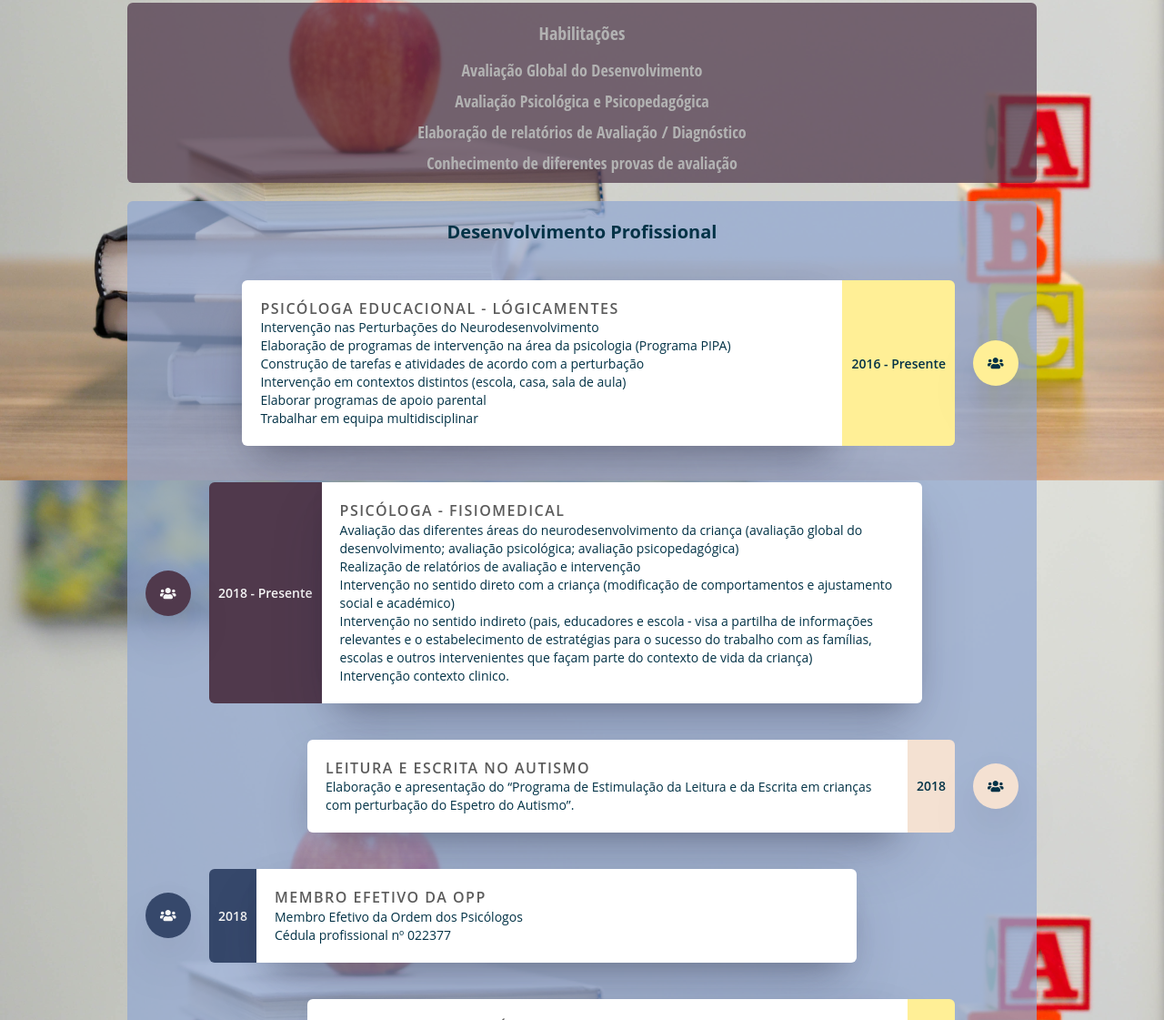
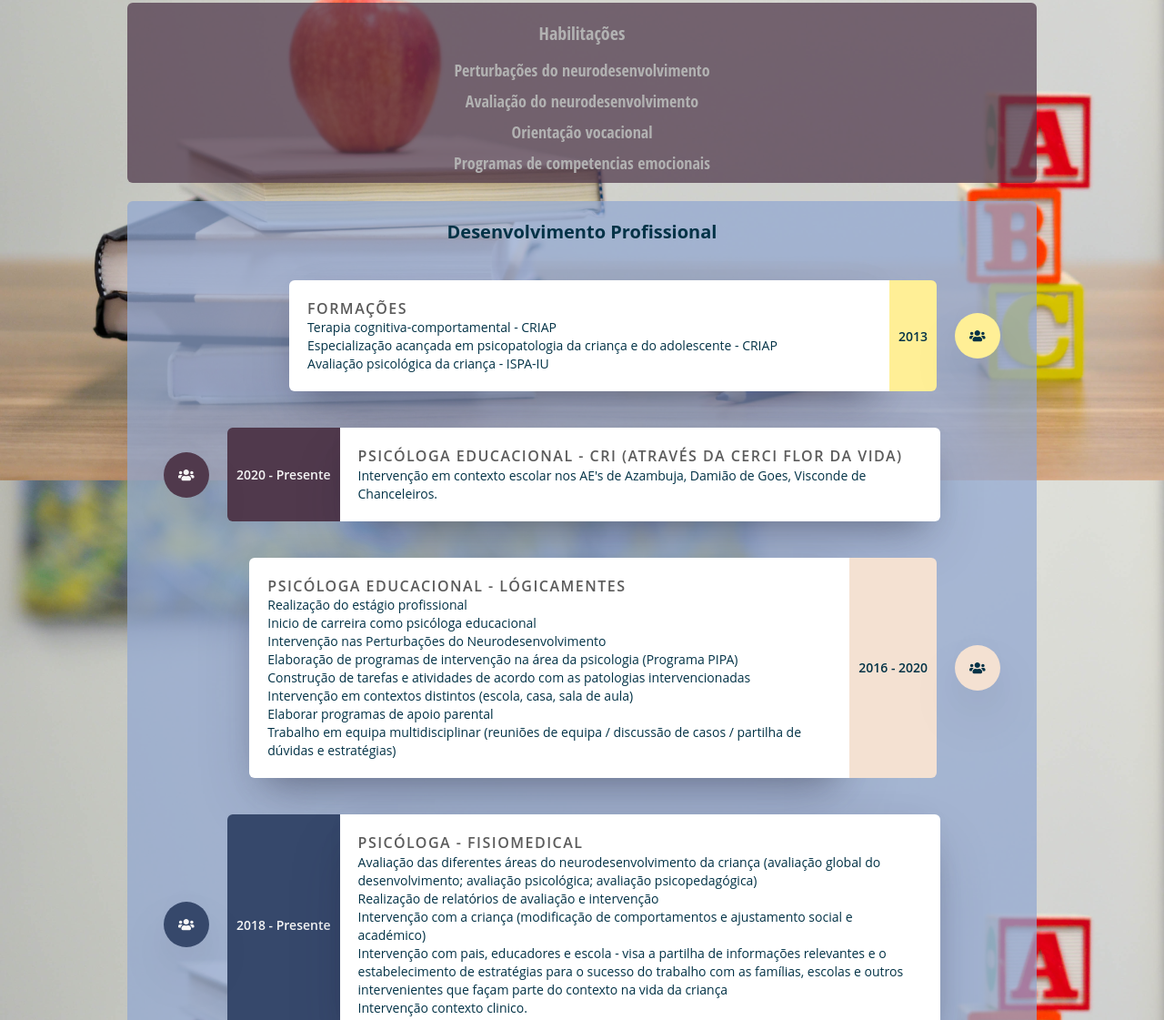
Before and after one commit to Dmoleiro/dsantos, a React app: page / in a window 1280 px wide. Shown: the part 376-1497 px from the top of the page at 91% size. Built offline with nearby package versions, Linux system fonts and the light colour scheme; some packages are replaced by stand-ins of ours.

Commit message:
update content

```diff
--- a/src/components/skillBars.js
+++ b/src/components/skillBars.js
@@ -1,16 +1,16 @@
 import React, { Component } from 'react';
-import {connect} from "react-redux";
+import { connect } from "react-redux";
 import '../styles/skillBars.css';
 
 const mapStateToProps = (state, ownProps) => {
-    return {selectedSliderTabIndex: state.dm.selectedSliderTabIndex};
+  return { selectedSliderTabIndex: state.dm.selectedSliderTabIndex };
 };
 
 class SkillBars extends Component {
   constructor(props) {
     super(props);
 
-      this.state={};
+    this.state = {};
   }
   componentDidMount() {
     let store = this.props.store;
@@ -40,10 +40,10 @@ class SkillBars extends Component {
     let psi = selectedSlider === 0 && (
       <div>
         <div className="title">Habilitações</div>
-          <div className="box-c"><div href="#" className="customUnderline">Avaliação Global do Desenvolvimento</div></div>
-          <div className="box-c"><div href="#" className="customUnderline">Avaliação Psicológica e Psicopedagógica</div></div>
-          <div className="box-c"><div href="#" className="customUnderline">Elaboração de relatórios de Avaliação / Diagnóstico</div></div>
-          <div className="box-c"><div href="#" className="customUnderline">Conhecimento de diferentes provas de avaliação</div></div>
+        <div className="box-c"><div href="#" className="customUnderline">Perturbações do neurodesenvolvimento</div></div>
+        <div className="box-c"><div href="#" className="customUnderline">Avaliação do neurodesenvolvimento</div></div>
+        <div className="box-c"><div href="#" className="customUnderline">Orientação vocacional</div></div>
+        <div className="box-c"><div href="#" className="customUnderline">Programas de competencias emocionais</div></div>
       </div>
     );
 
@@ -62,7 +62,7 @@ class SkillBars extends Component {
     let width = el.offsetWidth;
     let height = el.offsetHeight;
 
-    while(el.offsetParent) {
+    while (el.offsetParent) {
       el = el.offsetParent;
       top += el.offsetTop;
       left += el.offsetLeft;
--- a/src/components/workHistory.js
+++ b/src/components/workHistory.js
@@ -1,8 +1,8 @@
-import React, {Component} from 'react';
+import React, { Component } from 'react';
 import '../styles/workHistory.css';
 // import { FontAwesomeIcon } from '@fortawesome/react-fontawesome'
-import { FontAwesomeIcon } from '@fortawesome/react-fontawesome'
-import { faUsers } from '@fortawesome/free-solid-svg-icons'
+import { faUsers } from '@fortawesome/free-solid-svg-icons';
+import { FontAwesomeIcon } from '@fortawesome/react-fontawesome';
 // import { faUsers, faFutbol, faBriefcaseMedical, faGraduationCap } from '@fortawesome/free-solid-svg-icons'
 
 class WorkHistory extends Component {
@@ -12,23 +12,59 @@ class WorkHistory extends Component {
                 <div className="workHistoryTitle">Desenvolvimento Profissional</div>
                 <div className="workHistory">
                     <div className="workHistoryItem">
+                        <div className="workHistoryItemIcon">
+                            <FontAwesomeIcon icon={faUsers} />
+                        </div>
+                        <div className="workHistoryItemDate">
+                            2013
+                        </div>
+                        <div className="workHistoryItemContent">
+                            <div className="workHistoryItemTitle">
+                                FORMAÇÕES
+                            </div>
+                            <div className="workHistoryItemDescription">
+                                <p>Terapia cognitiva-comportamental - CRIAP</p>
+                                <p>Especialização acançada em psicopatologia da criança e do adolescente - CRIAP</p>
+                                <p>Avaliação psicológica da criança - ISPA-IU</p>
+                            </div>
+                        </div>
+                    </div>
+                    <div className="workHistoryItem">
+                        <div className="workHistoryItemIcon">
+                            <FontAwesomeIcon icon={faUsers} />
+                        </div>
+                        <div className="workHistoryItemDate">
+                            2020 - Presente
+                        </div>
+                        <div className="workHistoryItemContent">
+                            <div className="workHistoryItemTitle">
+                                PSICÓLOGA EDUCACIONAL - CRI (ATRAVÉS DA CERCI FLOR DA VIDA)
+                            </div>
+                            <div className="workHistoryItemDescription">
+                                <p>Intervenção em contexto escolar nos AE's de Azambuja, Damião de Goes, Visconde de Chanceleiros.</p>
+                            </div>
+                        </div>
+                    </div>
+                    <div className="workHistoryItem">
                         <div className="workHistoryItemIcon ">
                             <FontAwesomeIcon icon={faUsers} />
                         </div>
                         <div className="workHistoryItemDate">
-                            2016 - Presente
+                            2016 - 2020
                         </div>
                         <div className="workHistoryItemContent ">
                             <div className="workHistoryItemTitle">
                                 Psicóloga Educacional - Lógicamentes
                             </div>
                             <div className="workHistoryItemDescription">
+                                <p>Realização do estágio profissional</p>
+                                <p>Inicio de carreira como psicóloga educacional</p>
                                 <p>Intervenção nas Perturbações do Neurodesenvolvimento</p>
                                 <p>Elaboração de programas de intervenção na área da psicologia (Programa PIPA)</p>
-                                <p>Construção de tarefas e atividades de acordo com a perturbação</p>
+                                <p>Construção de tarefas e atividades de acordo com as patologias intervencionadas</p>
                                 <p>Intervenção em contextos distintos (escola, casa, sala de aula)</p>
                                 <p>Elaborar programas de apoio parental</p>
-                                <p>Trabalhar em equipa multidisciplinar</p>
+                                <p>Trabalho em equipa multidisciplinar (reuniões de equipa / discussão de casos / partilha de dúvidas e estratégias)</p>
                             </div>
                         </div>
                     </div>
@@ -46,8 +82,8 @@ class WorkHistory extends Component {
                             <div className="workHistoryItemDescription">
                                 <p>Avaliação das diferentes áreas do neurodesenvolvimento da criança (avaliação global do desenvolvimento; avaliação psicológica; avaliação psicopedagógica)</p>
                                 <p>Realização de relatórios de avaliação e intervenção</p>
-                                <p>Intervenção no sentido direto com a criança (modificação de comportamentos e ajustamento social e académico)</p>
-                                <p>Intervenção no sentido indireto (pais, educadores e escola - visa a partilha de informações relevantes e o estabelecimento de estratégias para o sucesso do trabalho com as famílias, escolas e outros intervenientes que façam parte do contexto de vida da criança)</p>
+                                <p>Intervenção com a criança (modificação de comportamentos e ajustamento social e académico)</p>
+                                <p>Intervenção com pais, educadores e escola - visa a partilha de informações relevantes e o estabelecimento de estratégias para o sucesso do trabalho com as famílias, escolas e outros intervenientes que façam parte do contexto na vida da criança</p>
                                 <p>Intervenção contexto clinico.</p>
                             </div>
                         </div>
@@ -64,7 +100,7 @@ class WorkHistory extends Component {
                                 Leitura e Escrita no Autismo
                             </div>
                             <div className="workHistoryItemDescription">
-                                Elaboração e apresentação do “Programa de Estimulação da Leitura e da Escrita em crianças com perturbação do Espetro do Autismo”.
+                                Elaboração e apresentação do “Programa de Estimulação da Leitura e da Escrita em crianças com perturbação do Espetro do Autismo”, apresentado no congresso da OPP.
                             </div>
 
                         </div>
@@ -114,7 +150,7 @@ class WorkHistory extends Component {
                                 Projeto EMOTIVA
                             </div>
                             <div className="workHistoryItemDescription">
-                                Elaboração de Programas de Prevenção Social e Comportamental no 2º ciclo.
+                                Elaboração de Programas de Prevenção Social e Comportamental no 2º ciclo, desenvolvido no âmbito do estágio profissional na escola básica das Laranjeiras.
                             </div>
                         </div>
                     </div>
--- a/src/styles/workHistory.css
+++ b/src/styles/workHistory.css
@@ -29,13 +29,15 @@
 
 .workHistoryItem {
     margin-bottom: 20px;
+    margin-left: 20px;
+    margin-right: 20px;
     position: relative;
     display: flex;
     margin: 20px 0;
     border-radius: 6px;
     align-self: center;
     width: 95vw;
-    max-width: 1000px;
+    max-width: 960px;
 }
 
 .workHistoryItem:before {
@@ -53,10 +55,12 @@
     transition-duration: 0.3s;
     transition-property: transform opacity;
 }
+
 .workHistoryItem:hover {
     /* transform: translateY(-5px); */
     /* move the element up by 5px */
 }
+
 .workHistoryItem:hover:before {
     /* opacity: 1;
     transform: translateY(5px); */
@@ -66,9 +70,11 @@
 .workHistoryItem:nth-child(2n + 1) {
     flex-direction: row-reverse;
 }
+
 .workHistoryItem:nth-child(2n + 1) .workHistoryItemDate {
     border-radius: 0 6px 6px 0;
 }
+
 .workHistoryItem:nth-child(2n + 1) .workHistoryItemContent {
     border-radius: 6px 0 0 6px;
 }
@@ -81,6 +87,7 @@
     color: #5B5B5B;
     letter-spacing: 1.5px;
 }
+
 .workHistoryItemContent {
     padding: 20px;
     box-shadow: 0 30px 60px -12px rgba(50, 50, 93, 0.25), 0 18px 36px -18px rgba(0, 0, 0, 0.3), 0 -12px 36px -8px rgba(0, 0, 0, 0.025);
@@ -88,6 +95,7 @@
     width: calc(55vw - 84px);
     border-radius: 0 6px 6px 0;
 }
+
 .workHistoryItemDate {
     color: #B4B4B4;
     font-size: 1em;
@@ -100,10 +108,12 @@
     padding: 0 10px;
     border-radius: 6px 0 0 6px;
 }
+
 .workHistoryItemDescription {
     flex-basis: 60%;
     line-height: 20px;
 }
+
 .workHistoryItemIcon {
     display: flex;
     align-items: center;
@@ -119,23 +129,31 @@
     height: 40px;
     position: relative;
 }
+
 .workHistoryItemIcon i {
     font-size: 1em;
 }
 
-.workHistoryItem:nth-child(4n+1) .workHistoryItemDate, .workHistoryItem:nth-child(4n+1) .workHistoryItemIcon {
+.workHistoryItem:nth-child(4n+1) .workHistoryItemDate,
+.workHistoryItem:nth-child(4n+1) .workHistoryItemIcon {
     background-color: #ffef96;
     color: #023246;
 }
-.workHistoryItem:nth-child(4n+2) .workHistoryItemDate, .workHistoryItem:nth-child(4n+2) .workHistoryItemIcon {
+
+.workHistoryItem:nth-child(4n+2) .workHistoryItemDate,
+.workHistoryItem:nth-child(4n+2) .workHistoryItemIcon {
     background-color: #50394c;
     color: #f6f6f6;
 }
-.workHistoryItem:nth-child(4n+3) .workHistoryItemDate, .workHistoryItem:nth-child(4n+3) .workHistoryItemIcon {
+
+.workHistoryItem:nth-child(4n+3) .workHistoryItemDate,
+.workHistoryItem:nth-child(4n+3) .workHistoryItemIcon {
     background-color: #f4e1d2;
     color: #023246;
 }
-.workHistoryItem:nth-child(4n+4) .workHistoryItemDate, .workHistoryItem:nth-child(4n+4) .workHistoryItemIcon {
+
+.workHistoryItem:nth-child(4n+4) .workHistoryItemDate,
+.workHistoryItem:nth-child(4n+4) .workHistoryItemIcon {
     background-color: #36486b;
     color: #f6f6f6;
 }
```
Also changed, not shown: README.md, 1 other file. Lines whose indentation alone changed are shown as unchanged.
